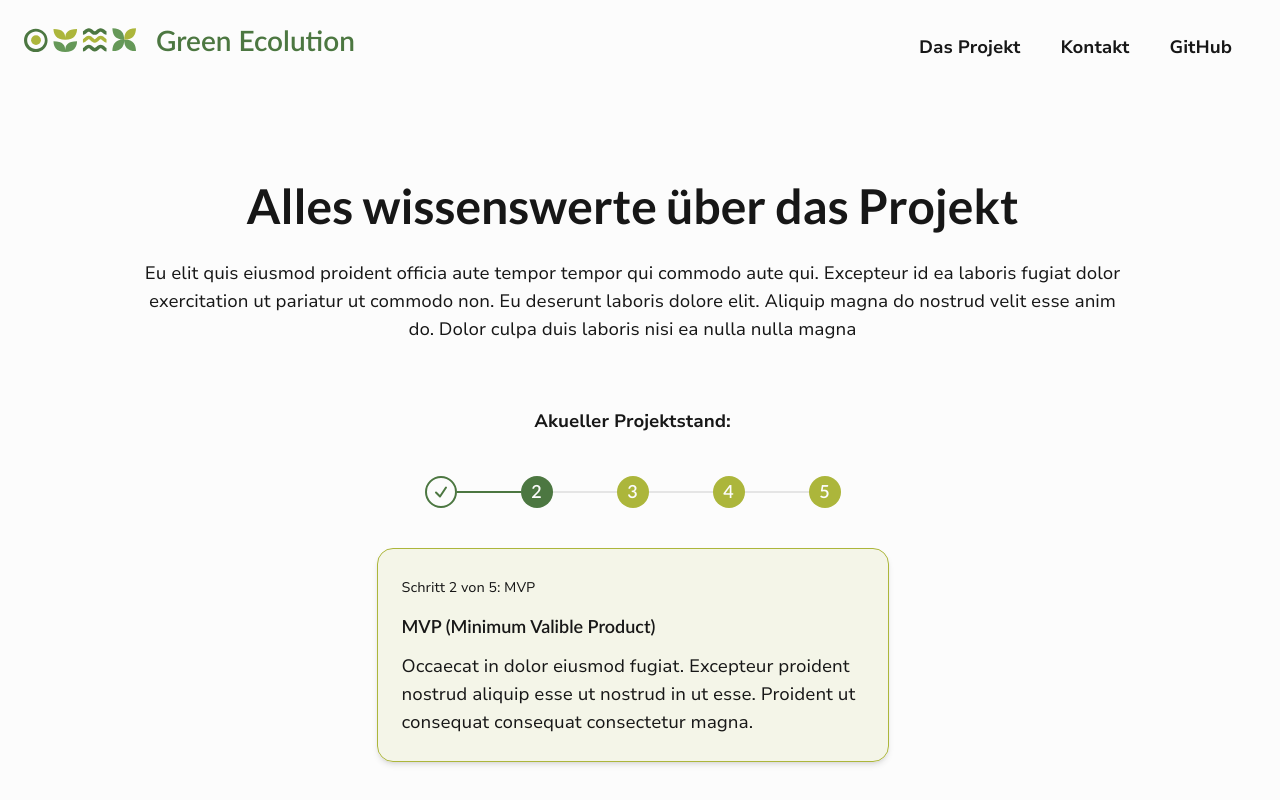
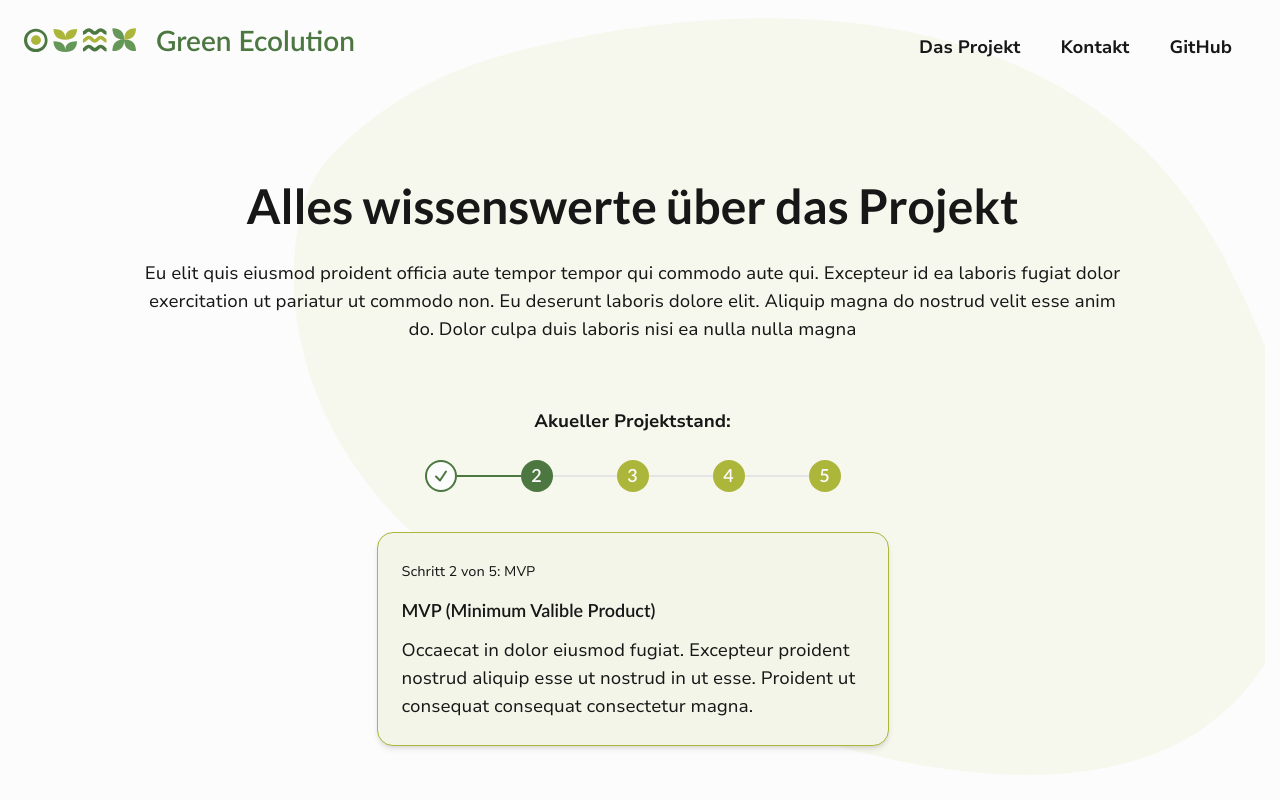
Before and after one commit to green-ecolution/project-website, a React (Vite) app: page /projekt in a window 1280 px wide. Shown: the top 800 px of the page. Built offline with nearby package versions, Linux system fonts and the light colour scheme.

Commit message:
feat: add hero background

```diff
--- a/src/tsx/components/Hero.tsx
+++ b/src/tsx/components/Hero.tsx
@@ -19,22 +19,29 @@ const Hero: React.FC<HeroProps> = ({ headline, description, type }) => {
     }
 
     return (
-        <section className="my-28 lg:my-36 xl:my-44 px-4 mb-8 max-w-208 mx-auto md:px-6 lg:mb-14 xl:max-w-screen-lg">
+        <section className={`relative overflow-x-hidden before:bg-cover before:w-4/5 before:h-full before:absolute before:-right-4 before:-top-16 before:-z-10 before:bg-no-repeat before:bg-left-top sm:before:-right-10 xl:before:bg-contain xl:before:bg-center
+            ${type === 'project' ? 'before:bg-background-light-dot' : ''}`}
+        >
+            <div className="py-28 px-4 max-w-208 mx-auto md:px-6 lg:py-36 xl:py-44 xl:max-w-screen-lg">
                 <h1 className="font-lato font-bold text-4xl mb-4 lg:mb-6 lg:text-5xl lg:text-center xl:text-6xl">{headline}</h1>
                 <p className="lg:text-center">{description}</p>
 
                 <div className={`mt-16 ${type === 'project' ? 'flex flex-col' : 'hidden'}`}>
                     <p className="font-bold text-center">Akueller Projektstand:</p>
-                <ul className="flex items-center justify-center gap-x-8 my-10 md:gap-x-12 lg:gap-x-16">
+                    <ul className="flex items-center justify-center gap-x-8 mb-10 mt-6 md:gap-x-12 lg:gap-x-16">
                         {steps.map((step, index) => (
                             <li key={index} className={`relative
                                 ${index === 0 ? '' : 'before:h-0.5 before:w-8 before:absolute before:right-full before:top-1/2 before:-translate-y-1/2 md:before:w-12 lg:before:w-16'}
                                 ${index < activeStep + 1 ? 'before:bg-green-dark-900' : 'before:bg-grey-100'}`}>
                                 <button
+                                    className="transition-all ease-in-out duration-300 hover:opacity-75"
                                     aria-label={`Anzeige von Prozess-Schritt ${index}: ${step.shortName}`}
+                                    aria-current={index === visibleStep}
                                     onClick={() => toggleVisibleStep(index)}
                                 >
-                                <StepCircle index={index} activeStep={activeStep}/>
+                                    <StepCircle
+                                        index={index}
+                                        activeStep={activeStep} />
                                 </button>
                             </li>
                         ))}
@@ -55,6 +62,7 @@ const Hero: React.FC<HeroProps> = ({ headline, description, type }) => {
                         ))}
                     </ul>
                 </div>
+            </div>
         </section>
     );
 };
--- a/src/tsx/components/cards/ProcessCard.tsx
+++ b/src/tsx/components/cards/ProcessCard.tsx
@@ -13,7 +13,7 @@ interface ProcessCardProps {
 const ProcessCard: React.FC<ProcessCardProps> = ({ label, shortName, index, maxIndex, description, isCurrent = false, isCompleted = false, detailedShow = false }) => {
     return (
         <article className={`h-full p-6 shadow-md rounded-2xl mx-4 border md:mx-6 lg:max-w-[32rem] lg:h-auto
-            ${isCurrent && !isCompleted ? 'bg-green-light-900/10 border-green-light-900' : ''}
+            ${isCurrent && !isCompleted ? 'bg-green-light-100 border-green-light-900' : ''}
             ${isCompleted && !isCurrent ? 'border-green-dark-900 bg-white' : ''}
             ${!isCompleted && !isCurrent ? 'border-grey-100  bg-white' : ''}
             ${index % 2 !== 0 && detailedShow ? 'xl:ml-auto' : ''}
--- a/src/tsx/layout/Header.tsx
+++ b/src/tsx/layout/Header.tsx
@@ -29,7 +29,7 @@ function Header() {
     }, [open]);
 
     return (
-        <header className={`fixed w-screen inset-x-0 top-0 z-50 bg-white/75 before:w-screen before:transition-all before:ease-in-out before:duration-300 before:h-screen before:absolute before:bg-grey-900 before:-z-10 lg:before:transition-none ${open ? 'before:visible before:opacity-60' : 'before:opacity-0 before:invisible'}`}>
+        <header className={`fixed w-screen inset-x-0 top-0 z-50 before:w-screen before:transition-all before:ease-in-out before:duration-300 before:h-screen before:absolute before:bg-grey-900 before:-z-10 lg:before:transition-none ${open ? 'before:visible before:opacity-60' : 'before:opacity-0 before:invisible'}`}>
             <div className="relative px-4 py-5 max-w-screen-lg mx-auto flex justify-between items-center md:px-6 xl:max-w-screen-xl">
                 <a href="/" aria-label="Zur Startseite navigieren" className={`flex items-center gap-x-4 xl:gap-x-5 ${open ? 'opacity-0' : ''}`}>
                     <img
--- a/tailwind.config.js
+++ b/tailwind.config.js
@@ -11,6 +11,7 @@ export default {
       'white': '#FCFCFC',
       'green': {
         'light': {
+          '100': '#F4F5E9',
           '900': '#ACB63B',
         },
         'middle': {
@@ -46,6 +47,7 @@ export default {
         backgroundImage: {
             'background-footer-mobile': "url('/assets/svg/background/footer-mobile.svg')",
             'background-footer-desktop': "url('/assets/svg/background/footer-desktop.svg')",
+            'background-light-dot': "url('/assets/svg/background/general-light-dot.svg')",
         },
         screens: {
             '3xl': '1920px',
```
Also changed, not shown: public/assets/svg/background/general-light-dot.svg (added). Lines whose indentation alone changed are shown as unchanged.
